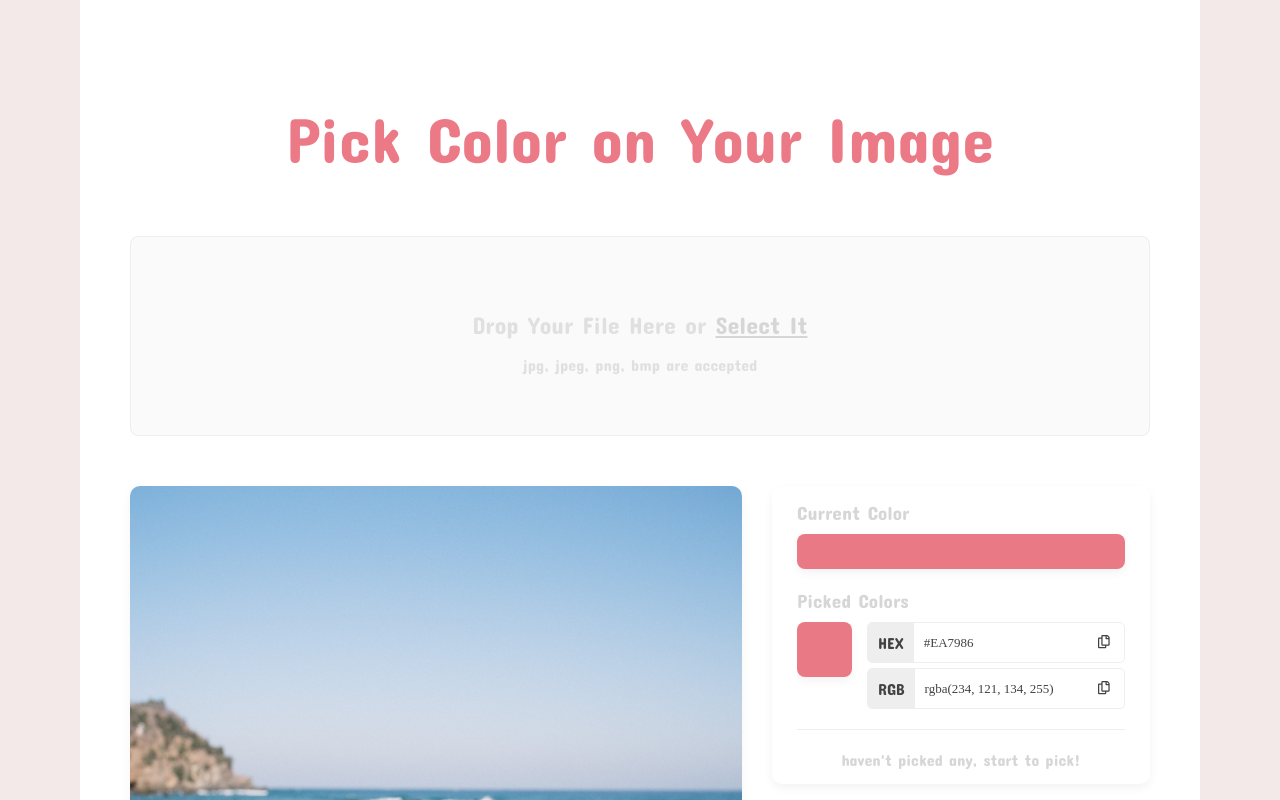
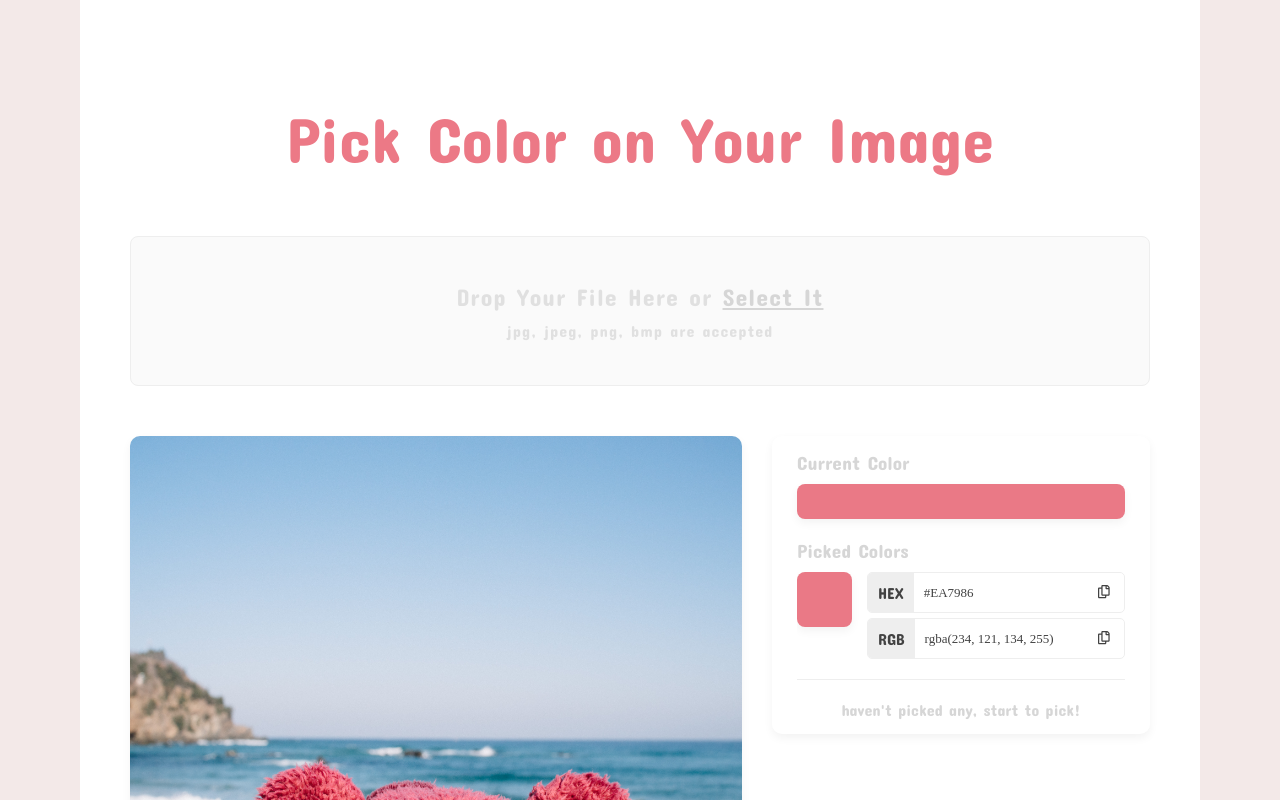
Before and after one commit to jyun1desu/image-color-picker, a React (Create React App) app: page / in a window 1280 px wide. Shown: the top 800 px of the page. Built offline with nearby package versions, Linux system fonts and the light colour scheme; some icons are missing.

Commit message:
fix upload CTA UI

```diff
--- a/src/component/molecules/UploadZone/index.module.scss
+++ b/src/component/molecules/UploadZone/index.module.scss
@@ -6,21 +6,29 @@
 
   display: flex;
   justify-content: center;
+  align-items: center;
   padding: 50px;
-    height: 200px;
+  height: 150px;
   box-sizing: border-box;
 
   margin-top: 60px;
 
   .uploadCTA {
+    display: flex;
+    flex-direction: column;
+    align-items: center;
+    justify-content: center;
     font-size: 1.5rem;
-        letter-spacing: 1.5;
+    letter-spacing: 1px;
     color: rgb(224, 224, 224);
 
-        span {
+    .actionText {
+      margin: 0 0 10px 0;
+      & > span {
         text-decoration: underline;
-            color:var(--dark-grey);
+        color: var(--dark-grey);
         cursor: pointer;
+      }
     }
 
     .accepted {
@@ -28,4 +36,4 @@
       font-size: 1rem;
     }
   }
-};
+}
--- a/src/component/molecules/UploadZone/index.tsx
+++ b/src/component/molecules/UploadZone/index.tsx
@@ -38,9 +38,8 @@ export default function UploadZone(props: UploadZoneProperty) {
         "Drop Here ..."
       ) : (
         <>
-          {`Drop Your File Here or `}
-          <span>Select It</span>
-          <p className={styles.accepted}>jpg, jpeg, png, bmp are accepted</p>
+          <p className={styles.actionText}>{`Drop Your File Here or `}<span>Select It</span></p>
+          <span className={styles.accepted}>jpg, jpeg, png, bmp are accepted</span>
         </>
       )}
     </>
@@ -49,13 +48,13 @@ export default function UploadZone(props: UploadZoneProperty) {
   return (
     <div className={styles.uploadArea} {...getRootProps()}>
       <input {...getInputProps()} />
-      <p className={styles.uploadCTA}>
+      <div className={styles.uploadCTA}>
         {!isDragReject ? (
           <NormalContent />
         ) : (
-          "this is not accepted files"
+          <p>this is not accepted files</p>
         )}
-      </p>
+      </div>
     </div>
   );
 }
```
Lines whose indentation alone changed are shown as unchanged.
